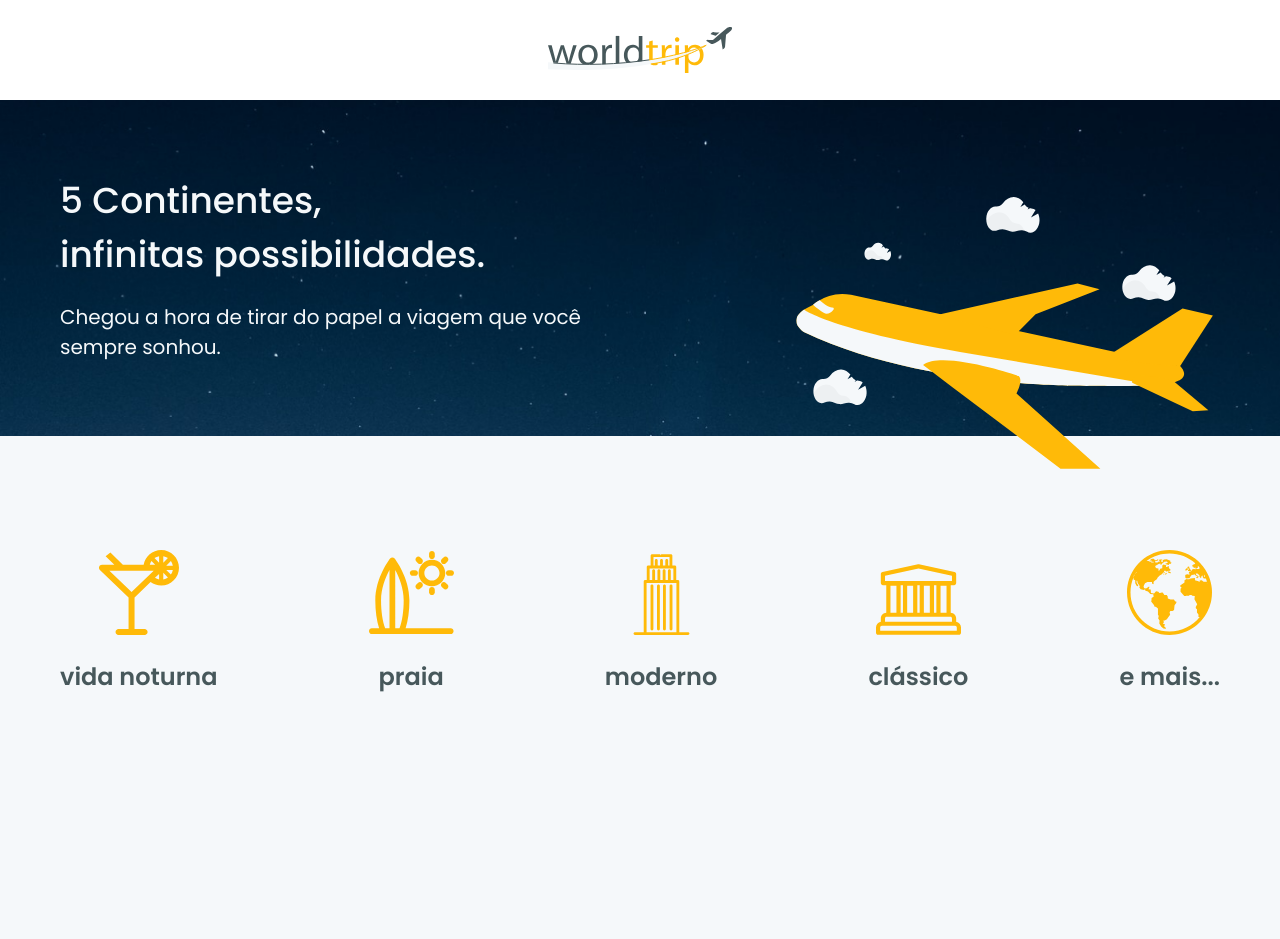
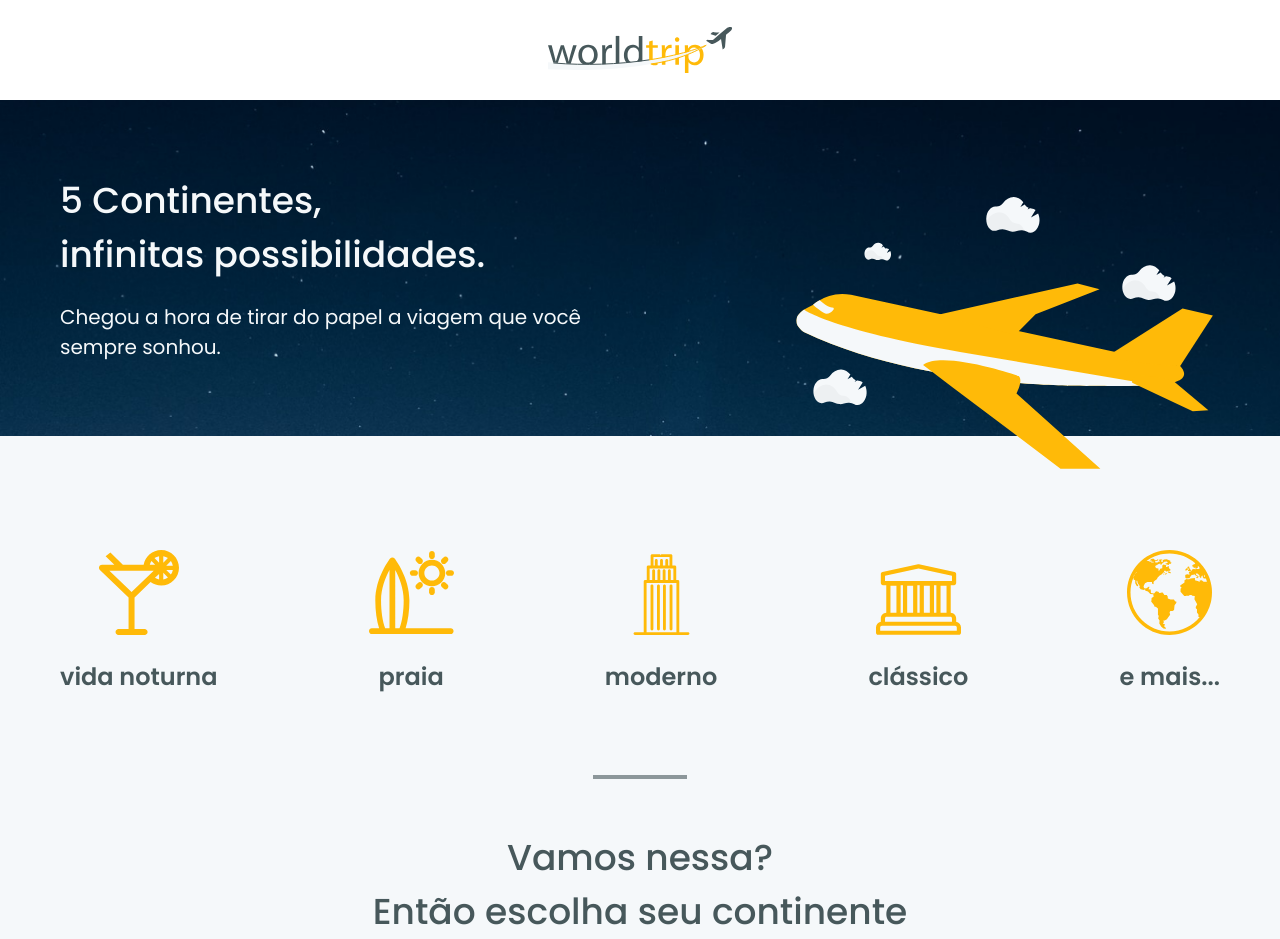
Before and after one commit to raphaeldevs/ignite-interface-com-chakra-ui, a Next.js app: page / in a window 1280 px wide. Before the commit the page ends 800 px from the top, so only its background shows below. Built offline with nearby package versions, Linux system fonts and the light colour scheme.

Commit message:
create carousel section

```diff
--- /dev/null
+++ b/src/components/Carousel.tsx
@@ -0,0 +1,10 @@
+import { Heading } from '@chakra-ui/react'
+
+export function Carousel() {
+  return (
+    <Heading textAlign="center" fontWeight="medium" lineHeight="3.375rem">
+      Vamos nessa?<br/>
+      Então escolha seu continente
+    </Heading>
+  )
+}
--- a/src/pages/index.tsx
+++ b/src/pages/index.tsx
@@ -1,8 +1,9 @@
-import { Flex } from '@chakra-ui/react'
+import { Flex, Divider } from '@chakra-ui/react'
 
 import { Header } from '../components/Header'
 import { Hero } from '../components/Hero'
 import { TravelTypes } from '../components/TravelTypes'
+import { Carousel } from '../components/Carousel'
 
 export default function Home() {
   return (
@@ -10,8 +11,25 @@ export default function Home() {
       <Header />
       <Hero />
 
-      <Flex as="main" maxWidth="1160px" justify="center" mx="auto">
+      <Flex
+        as="main"
+        maxWidth="1160px"
+        justify="center"
+        mx="auto"
+        direction="column"
+      >
         <TravelTypes />
+
+        <Divider
+          width="90px"
+          mt="20"
+          mx="auto"
+          mb="3.25rem"
+          borderWidth="2px"
+          borderColor="dark.text"
+        />
+
+        <Carousel />
       </Flex>
     </>
   )
```
